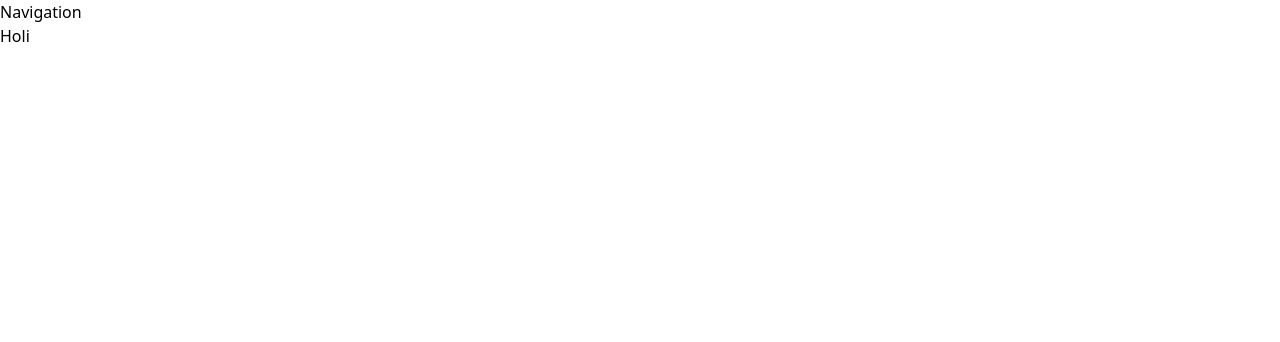
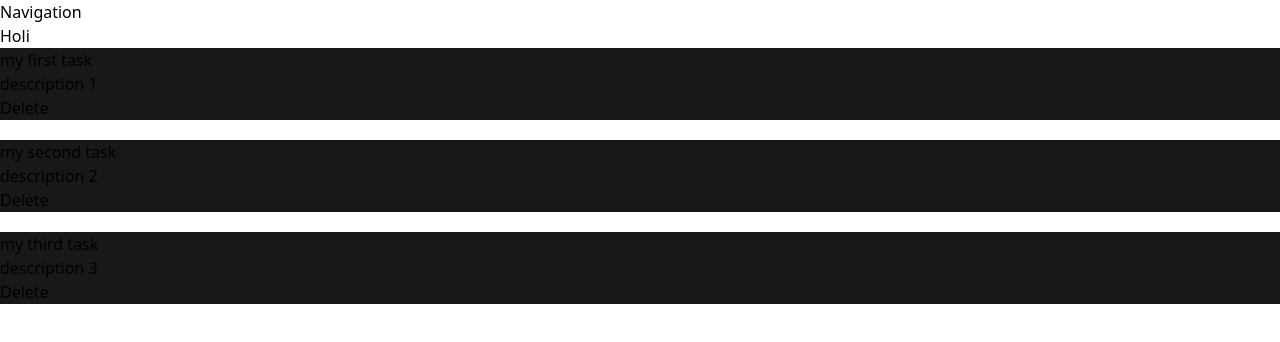
Before and after one commit to devdariill/crud-next13-context, a Next.js app: page / in a window 1280 px wide. Shown: the top 342 px of the page. Built offline with nearby package versions, Linux system fonts and the light colour scheme.

Commit message:
useContext

```diff
--- /dev/null
+++ b/src/app/components/Card.task.jsx
@@ -0,0 +1,17 @@
+
+import { PropTypes } from 'prop-types'
+
+Card.PropTypes = {
+  task: PropTypes.object.isRequired
+}
+
+function Card ({ task }) {
+  return (
+    <article className='bg-zinc-900'>
+      <header>{task.title}</header>
+      <p>{task.description}</p>
+      <button>Delete</button>
+    </article>
+  )
+}
+export default Card
--- a/src/app/edit/page.jsx
+++ b/src/app/edit/page.jsx
@@ -5,7 +5,7 @@ function Page () {
   console.log(tasks)
 
   return (
-    <div>Edit {tasks}</div>
+    <div>Edit {tasks.length}</div>
   )
 }
 export default Page
--- a/src/app/page.jsx
+++ b/src/app/page.jsx
@@ -1,6 +1,18 @@
-
+'use client'
+import { useTasks } from '../context/TaskContext'
+import Card from './components/Card.task'
 export default function Home () {
+  const { tasks } = useTasks()
   return (
-    <main>Holi</main>
+    <>
+      <main>Holi</main>
+      <section className='gap-5 grid'>
+        {
+        tasks.map((task) => (
+          <Card key={task.id} task={task} />
+        ))
+      }
+      </section>
+    </>
   )
 }
--- a/src/context/TaskContext.js
+++ b/src/context/TaskContext.js
@@ -11,7 +11,10 @@ export function useTasks () {
   return context
 }
 export function TaskProvider ({ children }) {
-  const tasks = [1, 2, 3]
+  const tasks = [
+    { id: 1, title: 'my first task', description: 'description 1' },
+    { id: 2, title: 'my second task', description: 'description 2' },
+    { id: 3, title: 'my third task', description: 'description 3' }]
   return (
     <TaskContext.Provider
       value={{ tasks }}
```
